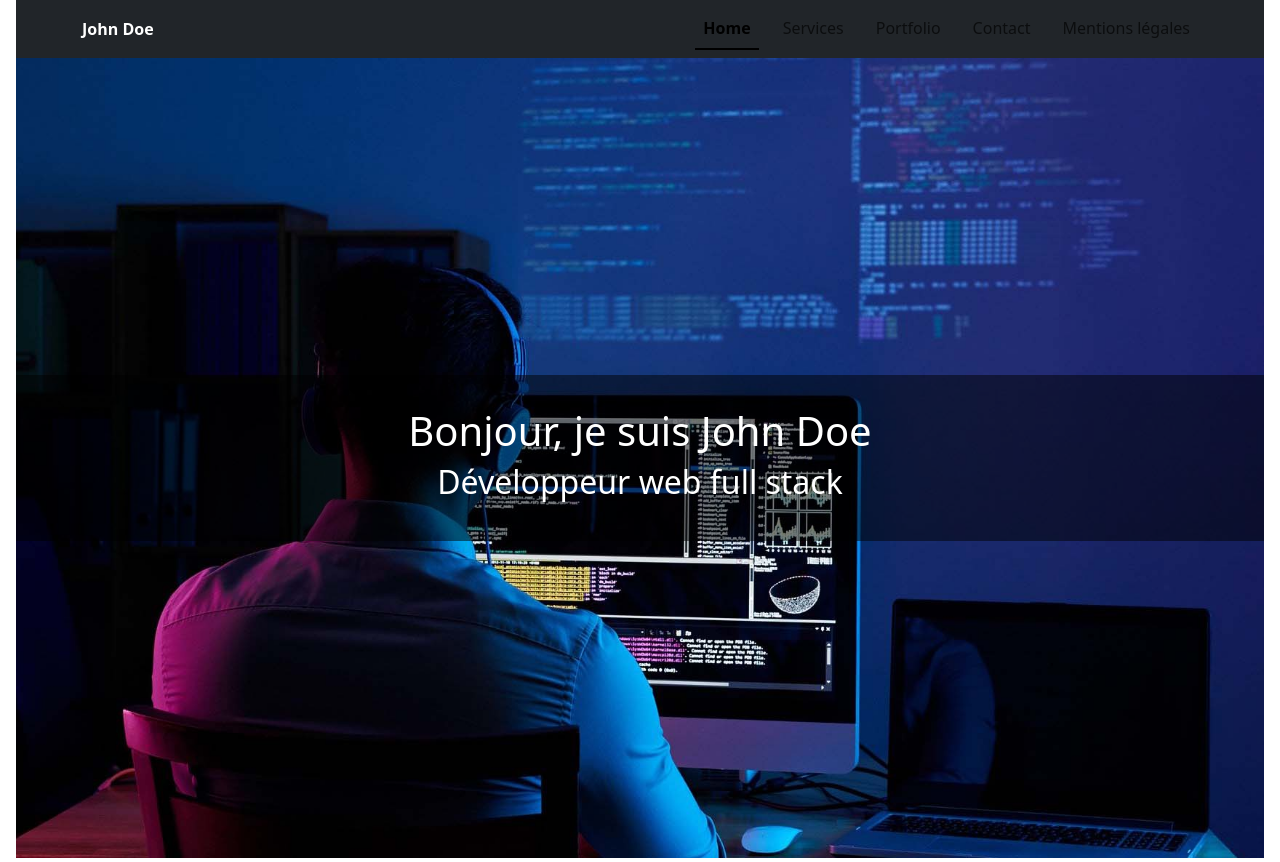
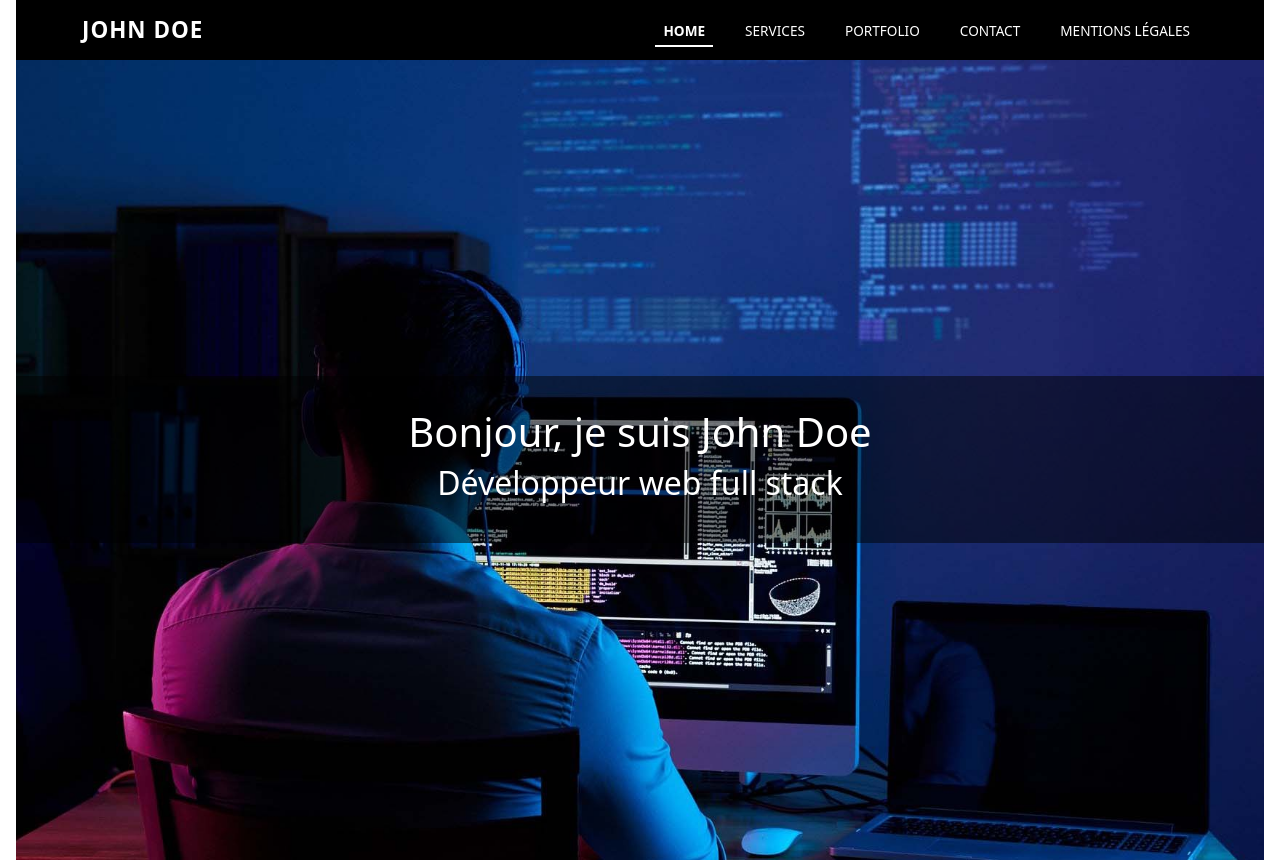
Before and after one commit to Khallas111/portfolioJonhDoe, a React (Create React App) app: page / in a window 1280 px wide. Shown: the top 862 px of the page. Built offline with nearby package versions, Linux system fonts and the light colour scheme.

Commit message:
Header
Att ! Logo cliquable!! En attente de la création de la Modale (rechargement de la page)

```diff
--- a/src/Components/Header.js
+++ b/src/Components/Header.js
@@ -2,12 +2,15 @@ import React from "react";
 import Navigation from "./tools/Navigation";
 import Logo from "./tools/Logo";
 import { Container, Navbar } from "react-bootstrap";
+import "../styles/Header.scss";
 
 const Header = () => {
   return (
-    <Navbar expand="lg" className="header bg-dark">
+    <Navbar expand="lg" className="header" variant="dark">
       <Container>
-        <Logo />
+        <Navbar.Brand href="/" className="navbar-brand-custom">
+          <Logo />
+        </Navbar.Brand>
 
         <Navbar.Toggle aria-controls="main-navbar" />
 
--- /dev/null
+++ b/src/styles/Header.scss
@@ -0,0 +1,43 @@
+.header {
+  background-color: #000;
+  padding: 1rem 0;
+
+  .navbar-brand-custom {
+    text-decoration: none;
+  }
+
+  .logo {
+    color: #fff;
+    font-size: 1.4rem;
+    font-weight: 700;
+    letter-spacing: 1px;
+    text-transform: uppercase;
+  }
+
+  /* Navigation du header */
+  .navigation-header {
+    gap: 1.5rem;
+
+    .nav-link {
+      color: #fff;
+      font-size: 0.85rem;
+      font-weight: 400;
+      text-transform: uppercase;
+      position: relative;
+      padding-bottom: 4px;
+
+
+      &.active {
+        font-weight: 700;
+
+      }
+    }
+  }
+
+  /* Icône hamburger */
+  .navbar-toggler {
+    border-color: rgba(255, 255, 255, 0.4);
+  }
+
+
+}
--- a/src/styles/Home.scss
+++ b/src/styles/Home.scss
@@ -23,6 +23,6 @@
   bottom: 0;
   width: 100%;
   height: 3px;
-  background: #0d6efd; // couleur bootstrap primary
+  background: #0d6efd;
   border-radius: 2px;
 }
```
